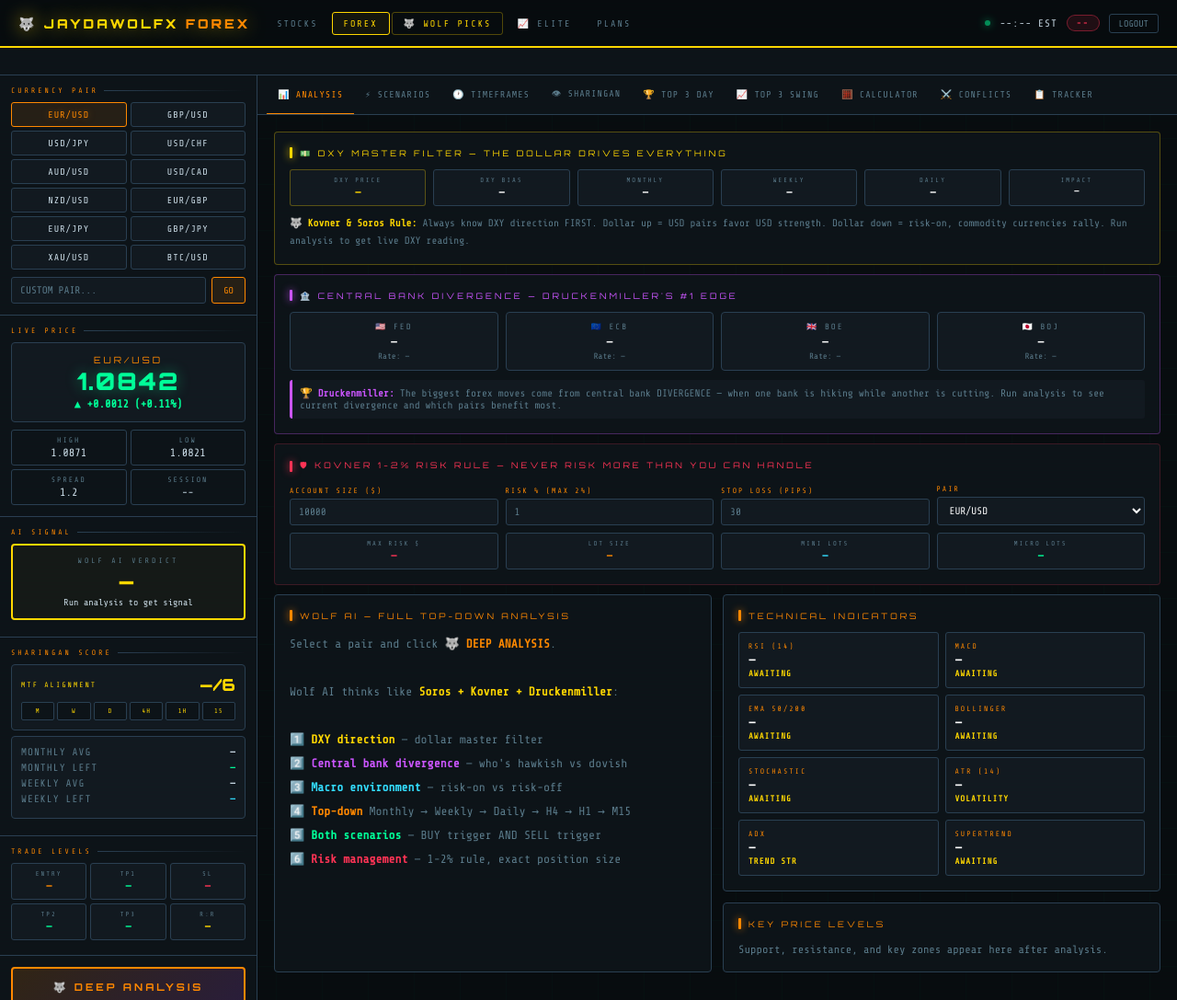
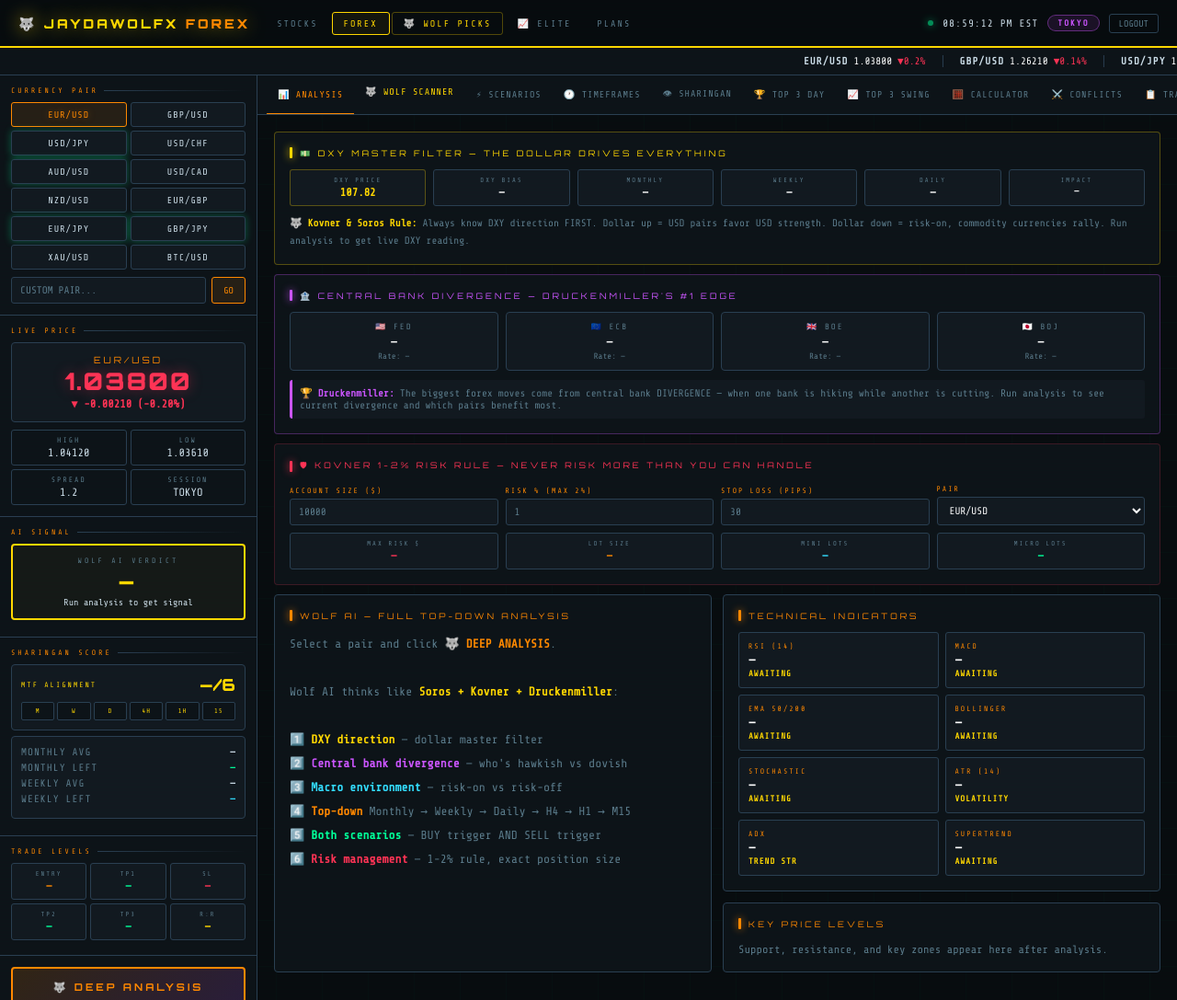
Before and after one commit to jonelmichelfx-bit/jaydawolfx-terminal, a Flask app: page /forex in a window 1280 px wide. Shown: the whole page at 92% size. Run offline with Flask 3, Linux system fonts and the light colour scheme; a user stored in the database is signed in; data that the repository does not hold is empty.

Commit message:
complete wolf system - terminal + scanner unified

```diff
--- a/templates/forex.html
+++ b/templates/forex.html
@@ -467,6 +467,7 @@
   <main class="main-area">
     <div class="tab-bar">
       <button class="tab-btn active" onclick="openTab('analysis',this)">📊 ANALYSIS</button>
+      <a href="/wolf-scanner" style="text-decoration:none;"><button class="tab-btn" style="color:var(--gold);border-bottom-color:transparent;" onmouseover="this.style.borderBottomColor='var(--gold)'" onmouseout="this.style.borderBottomColor='transparent'">🐺 WOLF SCANNER</button></a>
       <button class="tab-btn" onclick="openTab('scenarios',this)">⚡ SCENARIOS</button>
       <button class="tab-btn" onclick="openTab('timeframes',this)">🕐 TIMEFRAMES</button>
       <button class="tab-btn" onclick="openTab('sharingan',this)">👁 SHARINGAN</button>
@@ -739,18 +740,18 @@
 
 // Live prices cache
 let PRICES={
-  'EUR/USD':{p:1.0842,c:+0.0012,pct:+0.11,h:1.0871,l:1.0821,sp:1.2,tv:'EURUSD'},
-  'GBP/USD':{p:1.2634,c:-0.0021,pct:-0.17,h:1.2671,l:1.2601,sp:1.5,tv:'GBPUSD'},
-  'USD/JPY':{p:149.82,c:+0.44,pct:+0.29,h:150.21,l:149.41,sp:1.8,tv:'USDJPY'},
-  'USD/CHF':{p:0.8923,c:-0.0011,pct:-0.12,h:0.8951,l:0.8901,sp:1.3,tv:'USDCHF'},
-  'AUD/USD':{p:0.6521,c:-0.0015,pct:-0.23,h:0.6551,l:0.6501,sp:1.6,tv:'AUDUSD'},
-  'USD/CAD':{p:1.3541,c:+0.0022,pct:+0.16,h:1.3561,l:1.3511,sp:1.4,tv:'USDCAD'},
-  'NZD/USD':{p:0.6102,c:-0.0008,pct:-0.13,h:0.6121,l:0.6091,sp:1.7,tv:'NZDUSD'},
-  'EUR/GBP':{p:0.8582,c:+0.0009,pct:+0.10,h:0.8601,l:0.8561,sp:1.2,tv:'EURGBP'},
-  'EUR/JPY':{p:162.44,c:+0.55,pct:+0.34,h:162.91,l:161.88,sp:2.1,tv:'EURJPY'},
-  'GBP/JPY':{p:189.22,c:+0.31,pct:+0.16,h:189.81,l:188.61,sp:2.8,tv:'GBPJPY'},
-  'XAU/USD':{p:2650.50,c:+8.20,pct:+0.31,h:2661.30,l:2641.10,sp:0.35,tv:'XAUUSD'},
-  'BTC/USD':{p:67420,c:+1240,pct:+1.87,h:68100,l:66200,sp:25,tv:'BTCUSD'},
+  'EUR/USD':{p:1.0380,c:-0.0021,pct:-0.20,h:1.0412,l:1.0361,sp:1.2,tv:'EURUSD'},
+  'GBP/USD':{p:1.2621,c:-0.0018,pct:-0.14,h:1.2658,l:1.2598,sp:1.5,tv:'GBPUSD'},
+  'USD/JPY':{p:150.21,c:+0.38,pct:+0.25,h:150.58,l:149.81,sp:1.8,tv:'USDJPY'},
+  'USD/CHF':{p:0.8981,c:+0.0014,pct:+0.16,h:0.9001,l:0.8958,sp:1.3,tv:'USDCHF'},
+  'AUD/USD':{p:0.6241,c:-0.0019,pct:-0.30,h:0.6271,l:0.6221,sp:1.6,tv:'AUDUSD'},
+  'USD/CAD':{p:1.4431,c:+0.0028,pct:+0.19,h:1.4461,l:1.4401,sp:1.4,tv:'USDCAD'},
+  'NZD/USD':{p:0.5681,c:-0.0012,pct:-0.21,h:0.5701,l:0.5661,sp:1.7,tv:'NZDUSD'},
+  'EUR/GBP':{p:0.8221,c:+0.0008,pct:+0.10,h:0.8241,l:0.8201,sp:1.2,tv:'EURGBP'},
+  'EUR/JPY':{p:155.82,c:+0.21,pct:+0.13,h:156.21,l:155.41,sp:2.1,tv:'EURJPY'},
+  'GBP/JPY':{p:189.61,c:+0.42,pct:+0.22,h:190.21,l:189.01,sp:2.8,tv:'GBPJPY'},
+  'XAU/USD':{p:2857.40,c:+12.30,pct:+0.43,h:2868.20,l:2841.10,sp:0.35,tv:'XAUUSD'},
+  'BTC/USD':{p:85420,c:+1240,pct:+1.47,h:86100,l:84200,sp:25,tv:'BTCUSD'},
 };
 
 const TV_MAP={
@@ -787,7 +788,7 @@
 }
 
 // Fetch ALL live prices from backend
-async async function fetchAllPrices(){
+async function fetchAllPrices(){
   try{
     const res=await fetch('/api/forex-prices');
     if(!res.ok)return;
```
